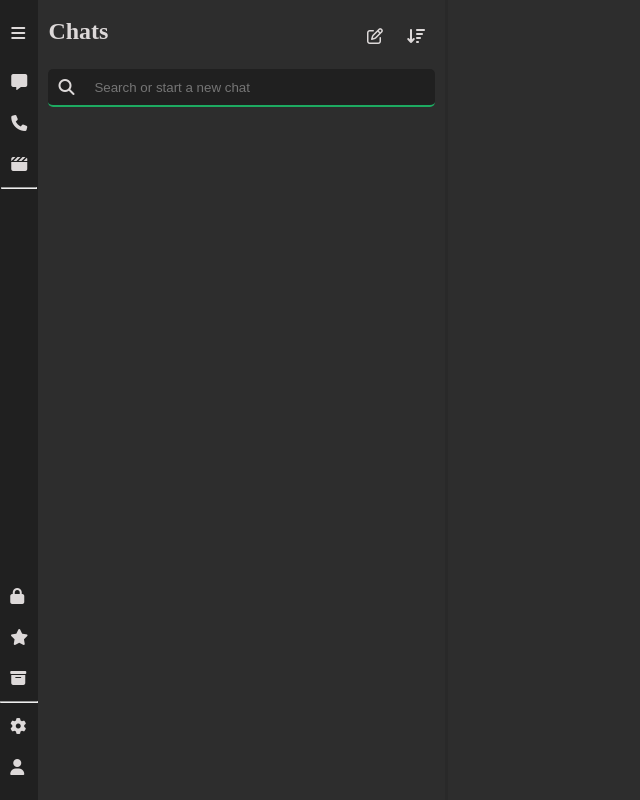
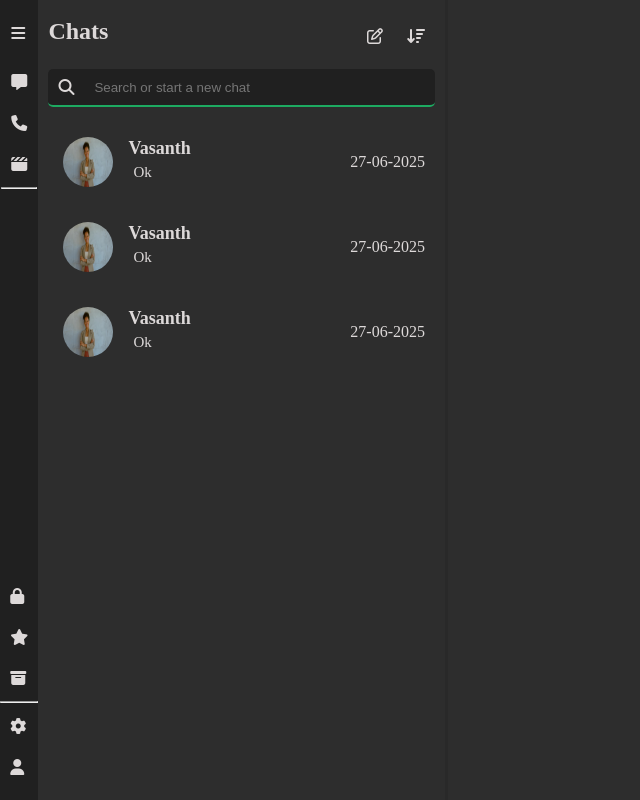
Before and after one commit to dheetchithselvan12/WhatsApp-Clone, a plain HTML site: page index.html in a window 1280 px wide. Shown: the whole page, without its empty margins (0-640 px from the left). Drawn offline with Linux system fonts and the light colour scheme.

Commit message:
Created: Contact-profiles

```diff
--- a/index.html
+++ b/index.html
@@ -42,6 +42,30 @@ New group(Ctrl+Shift+N)"></i>
             <i class="fa-solid fa-magnifying-glass i" title="Ctrl+F"></i>
             <input type="search" id="input" placeholder="Search or start a new chat">
         </div>
+        <div class="user-cards">
+            <img src="images/image.jpg" alt="profile" width="50px" height="50px">
+            <div class="detailes">
+                <h1>Vasanth</h1>
+                <p>Ok</p>
+            </div>
+            <p id="sent-time">27-06-2025</p>
+        </div>
+        <div class="user-cards">
+            <img src="images/image.jpg" alt="profile" width="50px" height="50px">
+            <div class="detailes">
+                <h1>Vasanth</h1>
+                <p>Ok</p>
+            </div>
+            <p id="sent-time">27-06-2025</p>
+        </div>
+        <div class="user-cards">
+            <img src="images/image.jpg" alt="profile" width="50px" height="50px">
+            <div class="detailes">
+                <h1>Vasanth</h1>
+                <p>Ok</p>
+            </div>
+            <p id="sent-time">27-06-2025</p>
+        </div>
     </section>
 
     <section class="chats">
--- a/style.css
+++ b/style.css
@@ -78,7 +78,7 @@ body {
     border-bottom: 2px solid #1daa61;
     border-radius: 5px;
     background: #202020;
-    margin-top: 15px;
+    margin: 15px 0;
 }
 .search #input {
     width: 100%;
@@ -91,8 +91,39 @@ body {
 .search .i{
     color: #ddd9d9;
 }
+.user-cards {
+    display: flex;
+    align-items: center;
+    padding: 15px;
+    border-radius: 5px;
+    color: #ddd9d9;
+    transition: all 0.3s ease;
+    position: relative;
+    margin-bottom: 5px;
 
 
+}
+.user-cards:hover{
+    background-color: #3e3e3e;
+}
+.user-cards img {
+    width: 50px;
+    height: 50px;
+    border-radius: 50%;
+    margin-right: 15px;
+}
+.user-cards .detailes h1{
+    font-size: 18px;
+}
+.user-cards .detailes p{
+    font-size: 15px;
+    padding: 5px;
+}
+
+.user-cards #sent-time{
+    position: absolute;
+    right: 10px;
+}
 /* Chats */
 .chats {
     background: #2d2d2d;
```
Also changed, not shown: images/image.jpg (added).
